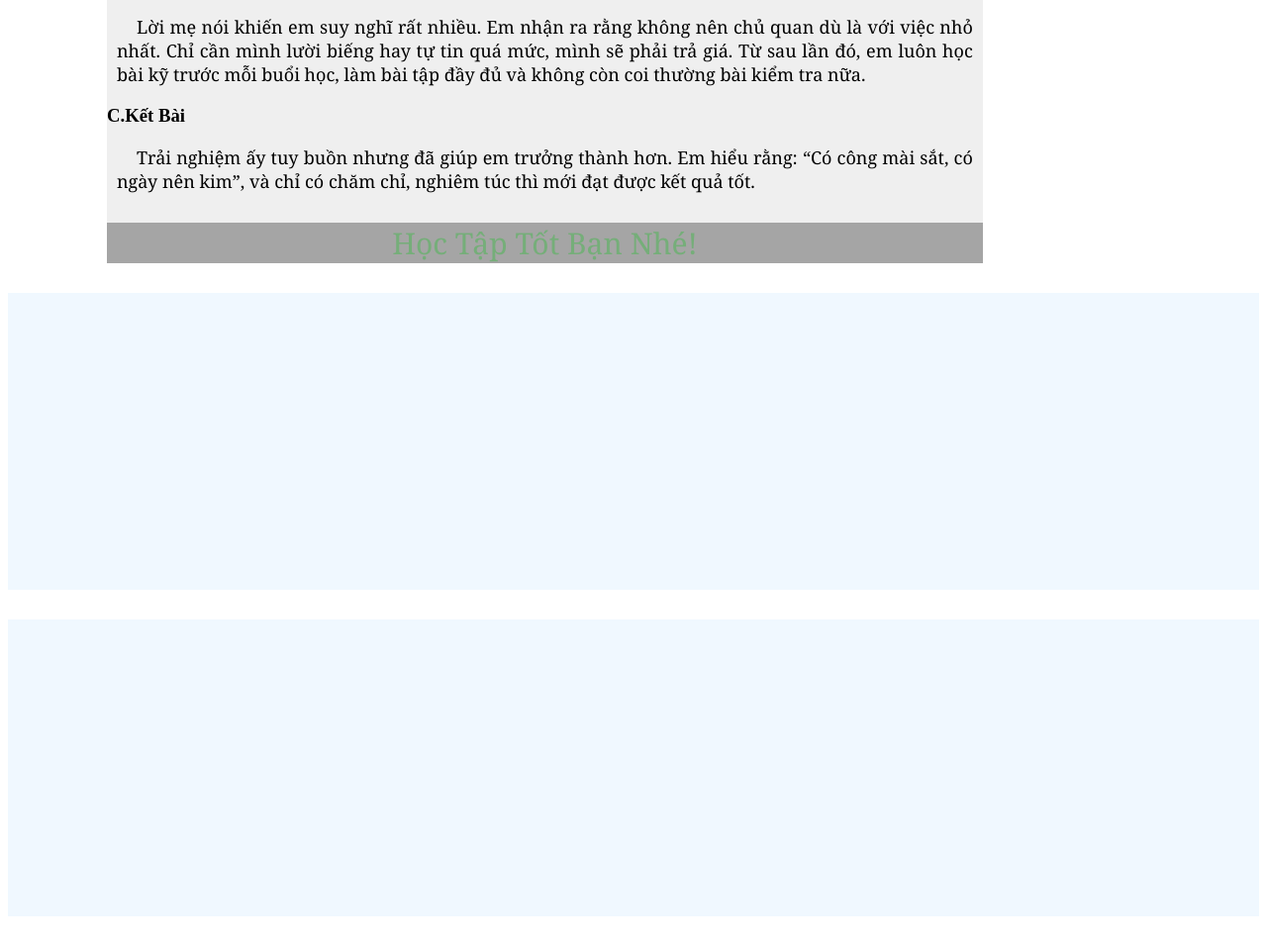
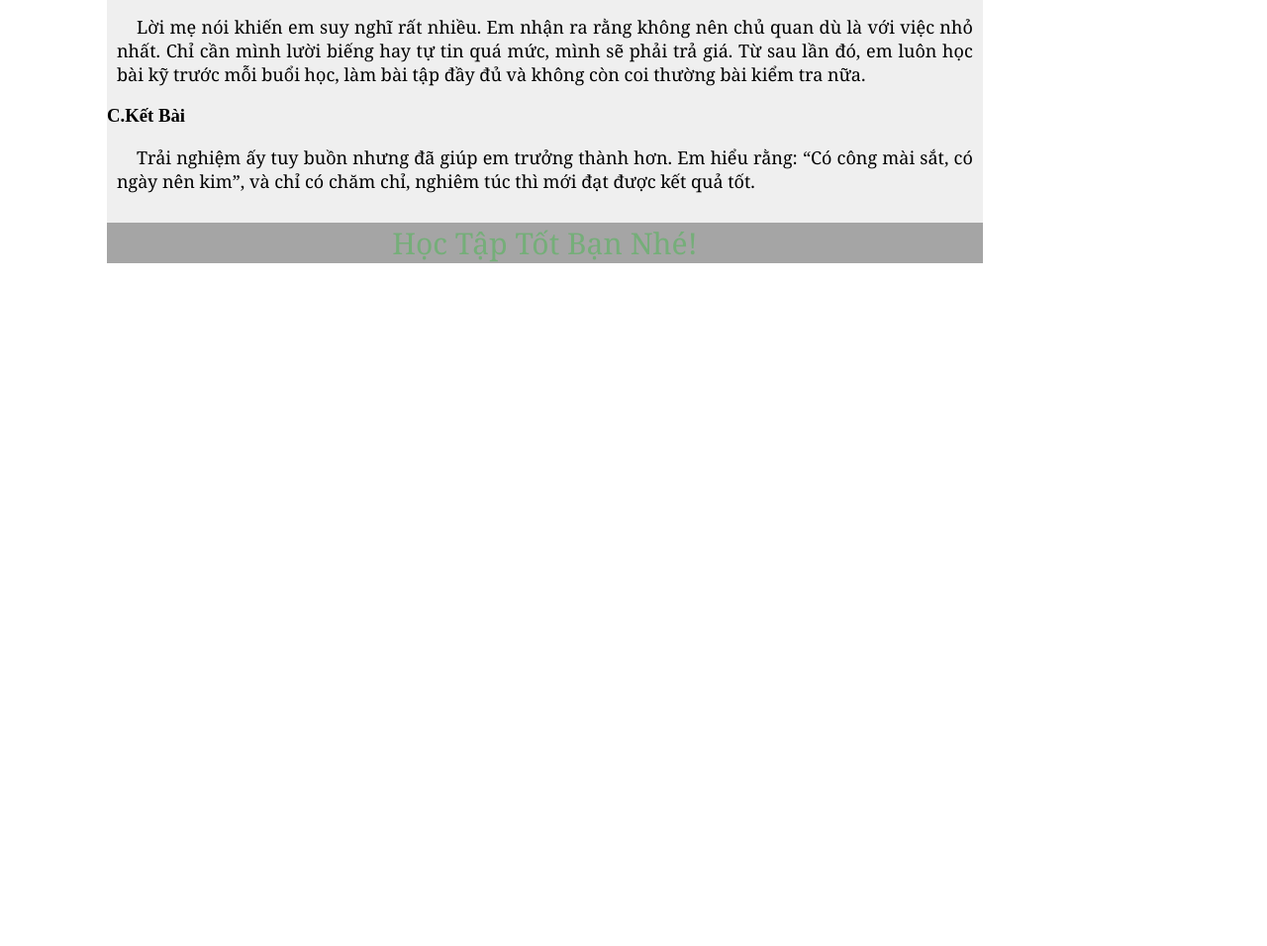
Before and after one commit to trongqiki/trongqiki.github.io, a plain HTML site: page index.html in a window 1280 px wide. Shown: the part 7313-8269 px from the top of the page at 99% size. After the commit the page ends 7609 px from the top, so only its background shows below. Drawn offline with Linux system fonts and the light colour scheme.

Commit message:
Update index.html

```diff
--- a/index.html
+++ b/index.html
@@ -488,13 +488,13 @@
       <div class="box2">
         <p class="p2">Học Tập Tốt Bạn Nhé!</p>
       </div>
+      <pclass="QC"></p>
     </div>
-     <p class="QC"></p>
+
 
      <!-- Native Banner Adsterra -->
 <div id="container-7a2165d3dfc9b1700989cbb6e6ec26ce"></div>
 <script async="async" data-cfasync="false" src="//pl26935240.profitableratecpm.com/7a2165d3dfc9b1700989cbb6e6ec26ce/invoke.js"></script>
-   <p class="QC"></p>
 
   </body>
 </html>
```
